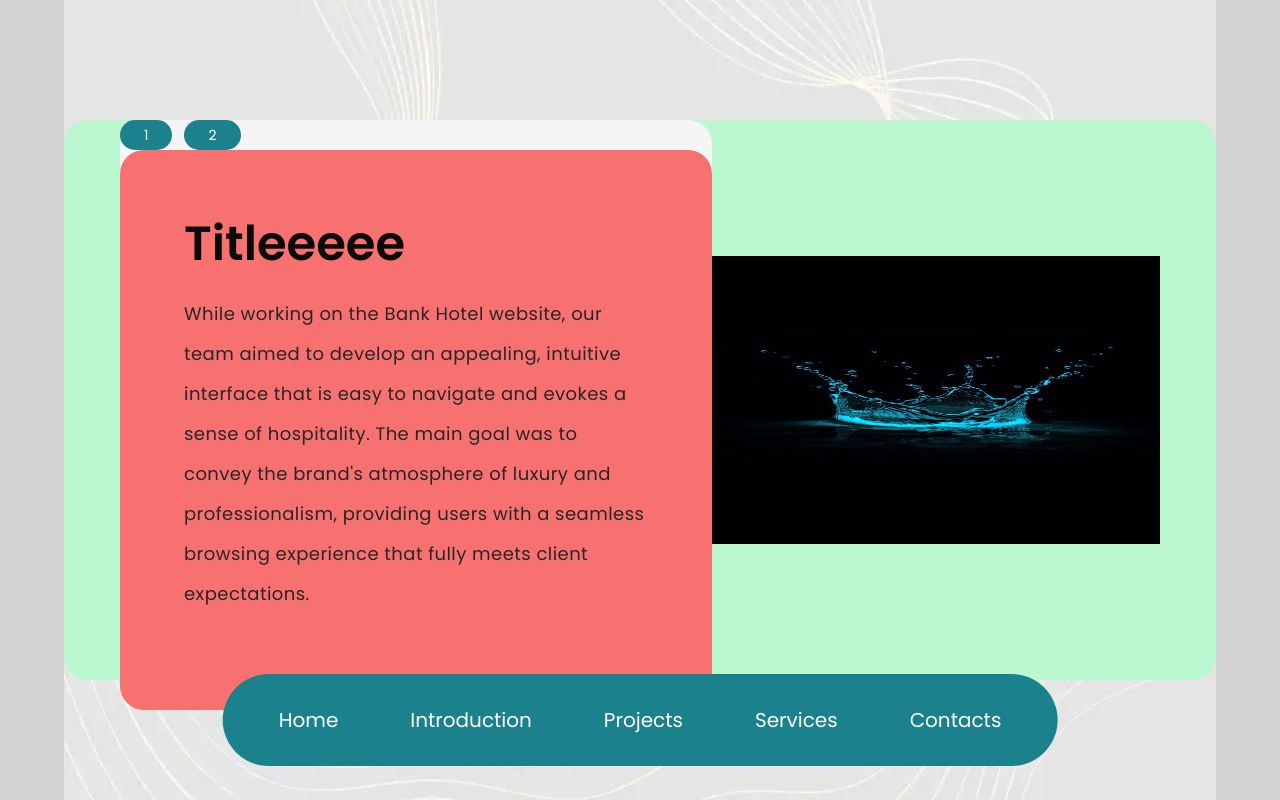
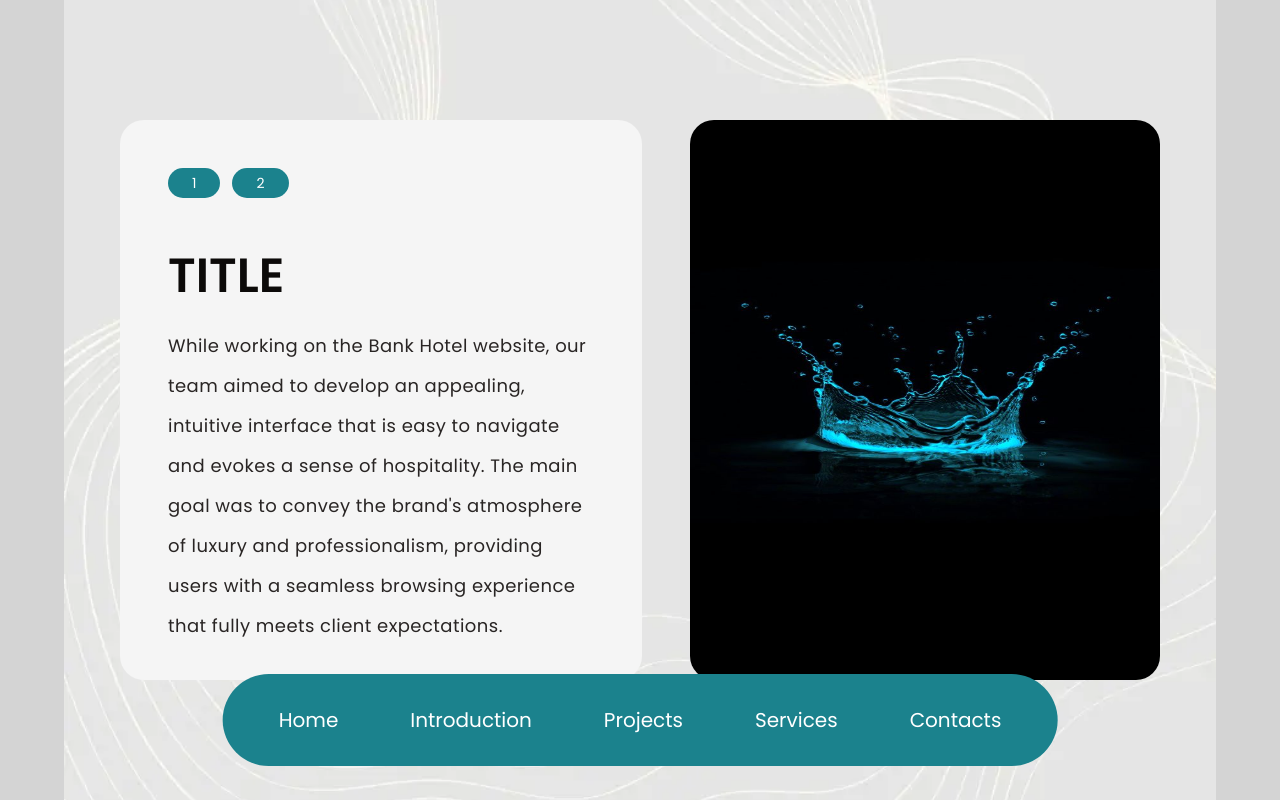
Before and after one commit to nastyaosetrova8/itcompany, a Next.js app: page /en/services in a window 1280 px wide. Built offline with nearby package versions, Linux system fonts and the light colour scheme.

Commit message:
update, services ServicesWrapper

```diff
--- a/app/[locale]/projects/page.tsx
+++ b/app/[locale]/projects/page.tsx
@@ -1,6 +1,6 @@
 "use client";
 
-import ProjectCard from "@/app/components/ProjectCard/ProjectCard";
+import ProjectCard from "@/app/components/ProjectCard";
 import { IPropsProjectItem } from "@/helpers/interfaces";
 import clsx from "clsx";
 import { useTranslations } from "next-intl";
--- a/app/[locale]/services/page.tsx
+++ b/app/[locale]/services/page.tsx
@@ -15,8 +15,15 @@ const ServicesPage: React.FC<Props> = async ({ params: { locale } }) => {
   unstable_setRequestLocale(locale);
 
   const t = await getTranslations("Services");
-  const tGeneral = await getTranslations("General");
+  const t2 = await getTranslations("General");
   const services = Object.values(t.raw("list")) as IServices[];
+
+  const tService = {
+    title: t("title"),
+  };
+  const tGeneral = {
+    scroll: t2("scroll"),
+  };
 
   //   const { handleClick, foundService } = useServiceLogic(services);
   // ------------------------------------------
@@ -40,7 +47,8 @@ const ServicesPage: React.FC<Props> = async ({ params: { locale } }) => {
     <section className="h-screen flex items-center justify-center bg-neutral-300">
       <div className="flex items-center h-screen xl:max-w-[90%] w-full bg-[url('/images/containerBGSecondary3.webp')] bg-cover bg-center bg-no-repeat">
         {/* justify-end */}
-        <ServicesWrapper services={services} t={t} tGeneral={tGeneral} />
+        <ServicesWrapper services={services} />
+        {/* t={tService} t2={tGeneral} */}
       </div>
     </section>
   );
--- a/app/components/ContactForm/index.tsx
+++ b/app/components/ContactForm/index.tsx
@@ -2,9 +2,8 @@
 
 import { useEffect, useState } from "react";
 import { useForm } from "react-hook-form";
-import { setCookie, getCookie, deleteCookie } from "cookies-next";
+
 import { sendEmail } from "@/utils/send-email";
-// import Checkbox from "../Checkbox";
 import dynamic from "next/dynamic";
 import { IContacts } from "@/helpers/interfaces";
 import Сheck from "@/public/icons/check.svg";
@@ -29,7 +28,7 @@ const ContactForm: React.FC<Props> = ({ t }) => {
     // } = useForm<FormData>({ mode: "onChange" });
   } = useForm<FormData>({ mode: "all" });
 
-  console.log("🚀 ~ errors:", errors);
+  // console.log("🚀 ~ errors:", errors);
 
   const [loading, setLoading] = useState(false);
 
@@ -42,7 +41,6 @@ const ContactForm: React.FC<Props> = ({ t }) => {
       await sendEmail(data);
       reset();
       setLoading(false);
-      deleteCookie("contactForm");
     } catch (err: any) {
       // setIsError(true);
       console.log(err);
@@ -138,7 +136,7 @@ const ContactForm: React.FC<Props> = ({ t }) => {
               // name="acceptTerms"
               // required={true}
               className="checkboxCl peer"
-              {...register("accept", {
+              {...register("accent", {
                 required: `${t.requiredAccept}`,
               })}
               aria-required={`${t.requiredAccept}` ? "true" : "false"}
--- a/app/components/ServicesDescription/index.tsx
+++ b/app/components/ServicesDescription/index.tsx
@@ -2,26 +2,23 @@ import { IGeneral, IServices } from "@/helpers/interfaces";
 import React from "react";
 
 interface Props {
-  t: (key: string) => string;
+  //   t: (key: string) => string;
+  //   t2: IGeneral;
   title: string;
   description: string;
-  tGeneral: (key: string) => string;
 }
 
-const ServicesDescription: React.FC<Props> = ({
-  t,
-  title,
-  description,
-  tGeneral,
-}) => {
+const ServicesDescription: React.FC<Props> = ({ title, description }) => {
   return (
-    <div className="xl:max-w-[700px] w-full xl:max-h-[700px] h-full bg-red-400  rounded-3xl z-10">
+    <div className="xl:max-w-[700px] w-full rounded-3xl pb-12 ">
       {/* bg-neutral-100 */}
-      <div className="w-full h-full px-16 pt-16 pb-40 overflow-y-auto scroll-containerCl">
-        {/* <h1 className="titleCl">{t("title") || ""}</h1> */}
-        <p className="titleCl">{title}</p>
+      {/* <div className="w-full h-full px-16 pt-16 pb-40 "> */}
+      {/* <h1 className="titleCl">{t("title") || ""}</h1> */}
+      <p className="titleCl">{title}</p>
+      <div className="overflow-y-auto scroll-containerCl">
         <p className="descriptionCl">{description}</p>
       </div>
+      {/* </div> */}
       {/* <div className="absolute right-0 bottom-0 rotate-90 -translate-y-[500%] translate-x-[20%]">
         <p className="before:content-[''] before:h-[1px] before:w-11 before:mr-3 flex items-center before:bg-stone-950">
           {tGeneral("scroll") || ""}
--- a/app/components/ServicesWrapper/index.tsx
+++ b/app/components/ServicesWrapper/index.tsx
@@ -1,36 +1,39 @@
 "use client";
 
-import { IServices } from "@/helpers/interfaces";
+import { IGeneral, IServices } from "@/helpers/interfaces";
 import { useServiceLogic } from "@/helpers/useServiceLogic";
 import ServicesDescription from "../ServicesDescription";
 import Image from "next/image";
 
 type Props = {
+  //   t: (key: string) => string;
+  //   t2: IGeneral;
   services: IServices[];
-  t: (key: string) => string;
-  tGeneral: (key: string) => string;
 };
 
-const ServicesWrapper: React.FC<Props> = ({ services, t, tGeneral }) => {
+const ServicesWrapper: React.FC<Props> = ({ services }) => {
   const { handleClick, foundService } = useServiceLogic(services);
 
   return (
-    <div className="xl:container flex justify-center items-center h-[70%] w-[90%] xl:pl-14 xl:pr-14 bg-green-200 rounded-3xl ">
+    <div className="xl:container flex justify-center items-center gap-12 h-[70%] w-[90%] xl:pl-14 xl:pr-14  rounded-3xl ">
+      {/* bg-green-200 */}
       {/* className="xl:container absolute top-[50%] -translate-y-[50%] left-[6%] flex gap-11 justify-between h-[70%] w-[90%]  z-10" */}
-
-      <div className=" xl:max-w-[700px] w-full xl:max-h-[700px] h-full bg-neutral-100 rounded-3xl z-10">
-        <ul className="flex gap-3">
-          {services.map((service) => (
+      <div className="xl:max-w-[700px] w-full xl:max-h-[700px] h-full py-12 px-12 bg-neutral-100 rounded-3xl overflow-hidden">
+        <ul className="flex gap-3 pb-12">
+          {services.map(
+            (service) =>
+              service.id !== undefined && (
                 <li key={service.id}>
                   <button
                     className="inline-block px-6 py-2 text-white bg-customTeal transition-all hover:bg-customTeal-accent hover:-translate-y-1 hover:scale-110 rounded-3xl"
                     type="button"
-                onClick={() => handleClick(service.id)}
+                    onClick={() => handleClick(service.id!)}
                   >
                     {service.id}
                   </button>
                 </li>
-          ))}
+              )
+          )}
         </ul>
 
         {/* <div className="absolute left-[6%] xl:max-w-[700px] w-full xl:max-h-[700px] h-full bg-neutral-100 rounded-3xl z-10"></div> */}
@@ -40,20 +43,19 @@ const ServicesWrapper: React.FC<Props> = ({ services, t, tGeneral }) => {
                 <li key={service.id}> */}
 
         <ServicesDescription
-          t={t}
           title={foundService?.title || ""}
           description={foundService?.description || ""}
-          tGeneral={tGeneral}
         />
+
         {/* </li>
               ))}
             </ul> */}
       </div>
-      <div className="relative flex max-w-md w-full h-72">
+      <div className="relative flex xl:max-w-[700px] w-full xl:max-h-[700px] h-full rounded-3xl overflow-hidden">
         {foundService?.src && (
           <Image
             src={foundService?.src}
-            alt={foundService?.alt}
+            alt={foundService?.alt || ""}
             fill={true}
             sizes="(max-width: 1439.98px) 365px, 405px"
           />
--- a/messages/en.json
+++ b/messages/en.json
@@ -90,8 +90,8 @@
     "list": {
       "1": {
         "id": 1,
-        "title": "Titleeeee",
-        "description": "While working on the Bank Hotel website, our team aimed to develop an appealing, intuitive interface that is easy to navigate and evokes a sense of hospitality. The main goal was to convey the brand's atmosphere of luxury and professionalism, providing users with a seamless browsing experience that fully meets client expectations.",
+        "title": "TITLE",
+        "description": "While working on the Bank Hotel website, our team aimed to develop an appealing, intuitive interface that is easy to navigate and evokes a sense of hospitality. The main goal was to convey the brand's atmosphere of luxury and professionalism, providing users with a seamless browsing experience that fully meets client expectations. ",
         "src": "/images/_.jpeg",
         "alt": "foto"
       },
--- a/messages/uk.json
+++ b/messages/uk.json
@@ -11,8 +11,7 @@
     "title": "ITCompany"
   },
   "Manifest": {
-    "name": "",
-    "description": ""
+    "name": ""
   },
   "NotFoundPage": {
     "title": "Сторінка не знайдена",
```
Also changed, not shown: app/components/ProjectCard/index.tsx (renamed from app/components/ProjectCard/ProjectCard.tsx). Lines whose indentation alone changed are shown as unchanged.
